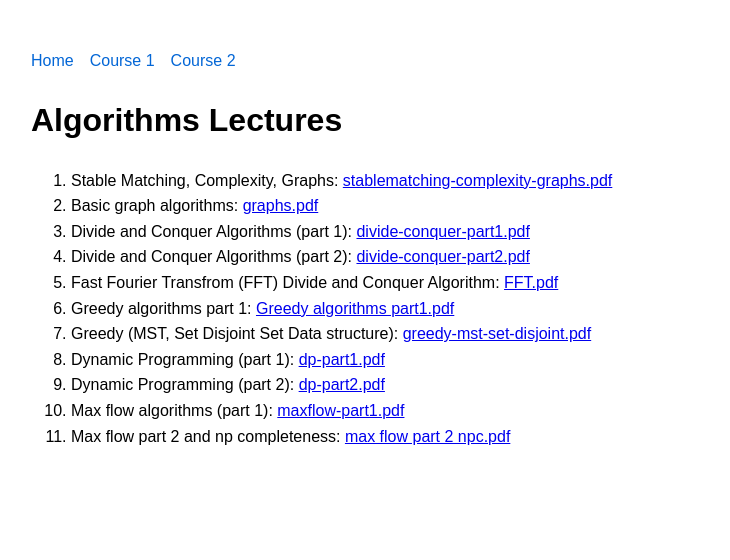
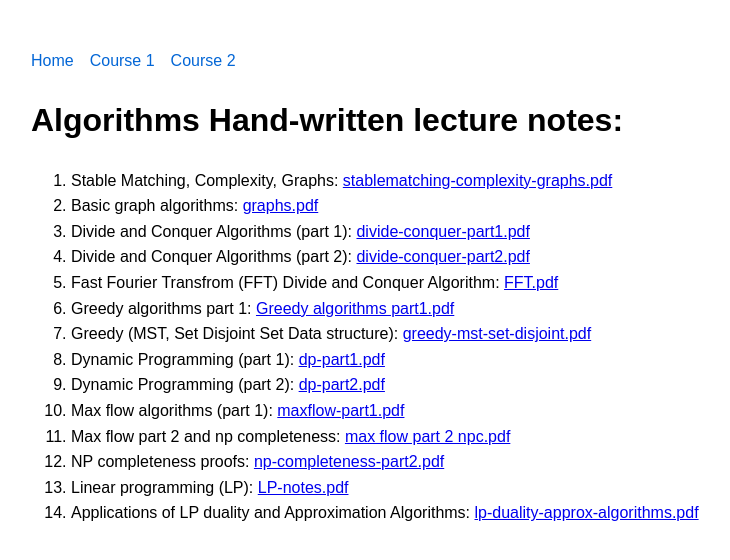
Before and after one commit to mrrahman1517/css449-algorithms, a Jekyll site: the page built from spring2025/lectures.md, in a window 1280 px wide. Shown: the top 560 px of the page, without its empty margins (209-939 px from the left). Built offline with Jekyll 4.4.1, drawn with Linux system fonts in a browser that asks for light colours; our own code applies the rules of GitHub Pages for plain Markdown files.

Commit message:
Update lectures.md

```diff
--- a/spring2025/lectures.md
+++ b/spring2025/lectures.md
@@ -1,4 +1,4 @@
-# Algorithms Lectures
+# Algorithms Hand-written lecture notes:
 
 1. Stable Matching, Complexity, Graphs: [stablematching-complexity-graphs.pdf](https://github.com/user-attachments/files/20749732/stablematching-complexity-graphs.pdf)
 2. Basic graph algorithms: [graphs.pdf](https://github.com/user-attachments/files/20749748/graphs.pdf)
@@ -11,3 +11,6 @@
 9. Dynamic Programming (part 2): [dp-part2.pdf](https://github.com/user-attachments/files/20749823/dp-part2.pdf)
 10. Max flow algorithms (part 1): [maxflow-part1.pdf](https://github.com/user-attachments/files/20749826/maxflow-part1.pdf)
 11. Max flow part 2 and np completeness: [max flow part 2 npc.pdf](https://github.com/user-attachments/files/20749830/max.flow.part.2.npc.pdf)
+12. NP completeness proofs: [np-completeness-part2.pdf](https://github.com/user-attachments/files/20749839/np-completeness-part2.pdf)
+13. Linear programming (LP): [LP-notes.pdf](https://github.com/user-attachments/files/20749845/LP-notes.pdf)
+14. Applications of LP duality and Approximation Algorithms: [lp-duality-approx-algorithms.pdf](https://github.com/user-attachments/files/20749852/lp-duality-approx-algorithms.pdf)
```
